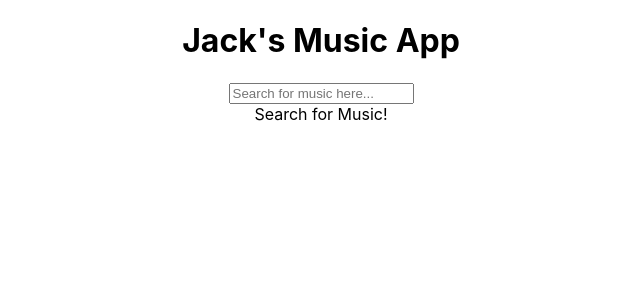
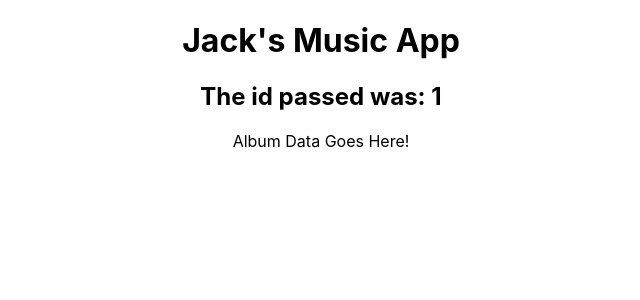
Before and after one commit to jackroehrig/RR-music-library, a React (Create React App) app: page /album/1 in a window 1280 px wide. Shown: the top 300 px of the page, without its empty margins (319-959 px from the left). Built offline with nearby package versions, Linux system fonts and the light colour scheme.

Commit message:
took out context and implemented routes

```diff
--- a/package.json
+++ b/package.json
@@ -8,6 +8,7 @@
     "@testing-library/user-event": "^13.5.0",
     "react": "^17.0.2",
     "react-dom": "^17.0.2",
+    "react-router-dom": "^6.2.1",
     "react-scripts": "5.0.0",
     "web-vitals": "^2.1.4"
   },
--- a/src/App.jsx
+++ b/src/App.jsx
@@ -1,14 +1,14 @@
 import './App.css';
-import {useState, useRef} from 'react'
+import {useState} from 'react'
 import SearchBar from './components/SearchBar';
 import Gallery from './components/Gallery';
-import { DataContext } from './context/DataContext';
-import { SearchContext } from './context/SearchContext';
+import { BrowserRouter as Router, Routes, Route } from 'react-router-dom'
+import AlbumView from './components/AlbumView';
+import ArtistView from './components/ArtistView';
 
 function App() {
   let [musicData, setData] = useState([])
   let [message, setMessage] = useState('Search for Music!')
-  let searchInput = useRef('')
 
   const API_URL = 'https://itunes.apple.com/search?term='
 
@@ -53,16 +53,19 @@ function App() {
   return (
     <div className='app'>
       <h1>Jack's Music App</h1>
-      <SearchContext.Provider value={{
-        term: searchInput,
-        handleSearch: handleSearch
-      }}>
-        <SearchBar />
-      </SearchContext.Provider>
-      {message}
-      <DataContext.Provider value={musicData} >
-        <Gallery />
-      </DataContext.Provider >
+      <Router>
+        <Routes>
+          <Route exact path='/' element={
+            <div>
+              <SearchBar handleSearch={handleSearch}/>
+              {message}
+              <Gallery data={musicData}/>
+            </div>
+          }/>
+          <Route path='/album/:id' element={<AlbumView />} />
+          <Route path='/artist/:id' element={<ArtistView />} />
+        </Routes>
+      </Router>
     </div>
   );
 }
--- /dev/null
+++ b/src/components/AlbumView.jsx
@@ -0,0 +1,16 @@
+import { useState, useEffect } from "react";
+import { useParams } from "react-router-dom";
+
+const AlbumView = () => {
+    const {id} = useParams()
+    const [ albumData, setAlbumData ] = useState([])
+
+    return (
+        <div>
+            <h2>The id passed was: {id}</h2>
+            <p>Album Data Goes Here!</p>
+        </div>
+    )
+}
+
+export default AlbumView
--- /dev/null
+++ b/src/components/ArtistView.jsx
@@ -0,0 +1,16 @@
+import { useState, useEffect } from "react";
+import { useParams } from "react-router-dom";
+
+const ArtistView = () => {
+    const {id} = useParams()
+    const [artistData, setArtistData] = useState([])
+
+    return(
+        <div>
+            <h2>The id sent is {id}</h2>
+            <p>Artist Data Goes Here!</p>
+        </div>
+    )
+}
+
+export default ArtistView
--- a/src/components/Gallery.jsx
+++ b/src/components/Gallery.jsx
@@ -1,11 +1,8 @@
 import GalleryItem from "./GalleryItem";
-import { useContext } from 'react'
-import { DataContext } from '../context/DataContext'
 
-function Gallery(){
-    const data = useContext(DataContext)
+function Gallery(props){
 
-    const display = data.map((item, index) => {
+    const display = props.data.map((item, index) => {
         return (
             <GalleryItem item={item} key={index} />
         )
--- a/src/components/GalleryItem.jsx
+++ b/src/components/GalleryItem.jsx
@@ -1,4 +1,5 @@
 import {useState} from 'react'
+import {Link} from 'react-router-dom'
 
 function GalleryItem(props){
     let [view, setView] = useState(false)
@@ -34,7 +35,16 @@ function GalleryItem(props){
         return(
             <div style={detailStyle}>
                 <h2>{props.item.trackName}</h2>
-                <h3>{props.item.collectionName}</h3>
+                <h3>
+                    <Link to={`artist/${props.item.artistId}`}>
+                        {props.item.artistName}
+                    </Link>
+                </h3>
+                <h3>
+                    <Link to={`/album/${props.item.collectionId}`}>
+                        {props.item.collectionName}
+                    </Link>
+                </h3>
                 <h4>{props.item.primaryGenreName}</h4>
                 <h4>{props.item.releaseDate}</h4>
             </div>
--- a/src/components/SearchBar.jsx
+++ b/src/components/SearchBar.jsx
@@ -1,12 +1,8 @@
-import { useContext } from 'react'
-import { SearchContext } from '../context/SearchContext'
-
-function SearchBar(){
-    const {term, handleSearch} = useContext(SearchContext)
+function SearchBar(props){
 
     return(
         <form>
-            <input ref={term} placeholder='Search for music here...' onChange={(e) => handleSearch(e, term.current.value)}/>
+            <input placeholder='Search for music here...' onChange={(e) => props.handleSearch(e, e.target.value)}/>
         </form>
     )
 }
--- a/src/context/DataContext.js
+++ /dev/null
@@ -1,3 +0,0 @@
-import { createContext  } from "react";
-
-export const DataContext = createContext([])
--- a/src/context/SearchContext.js
+++ /dev/null
@@ -1,6 +0,0 @@
-import { createContext } from "react";
-
-export const SearchContext = createContext({
-    term: '',
-    handleSearch: () => {}
-})
```
Also changed, not shown: 1 other file (tests, documents, lock files or other folders).
